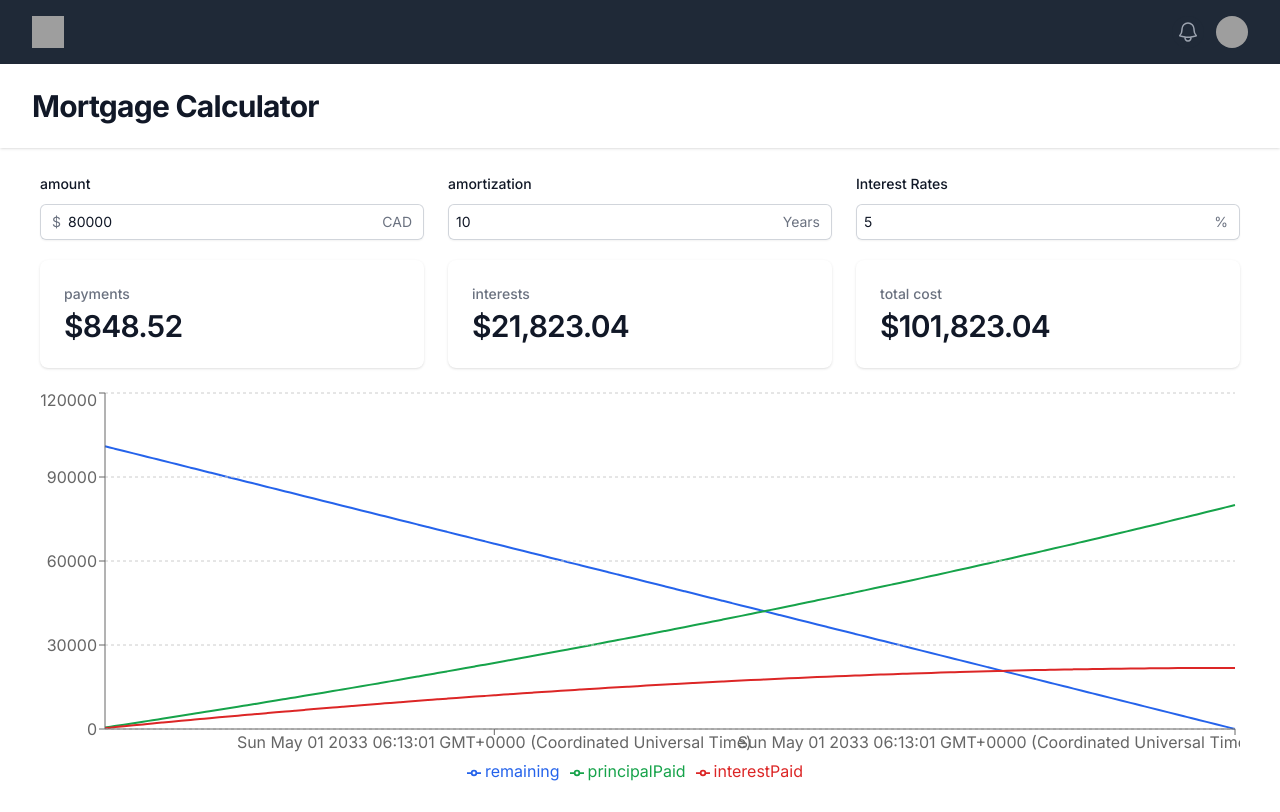
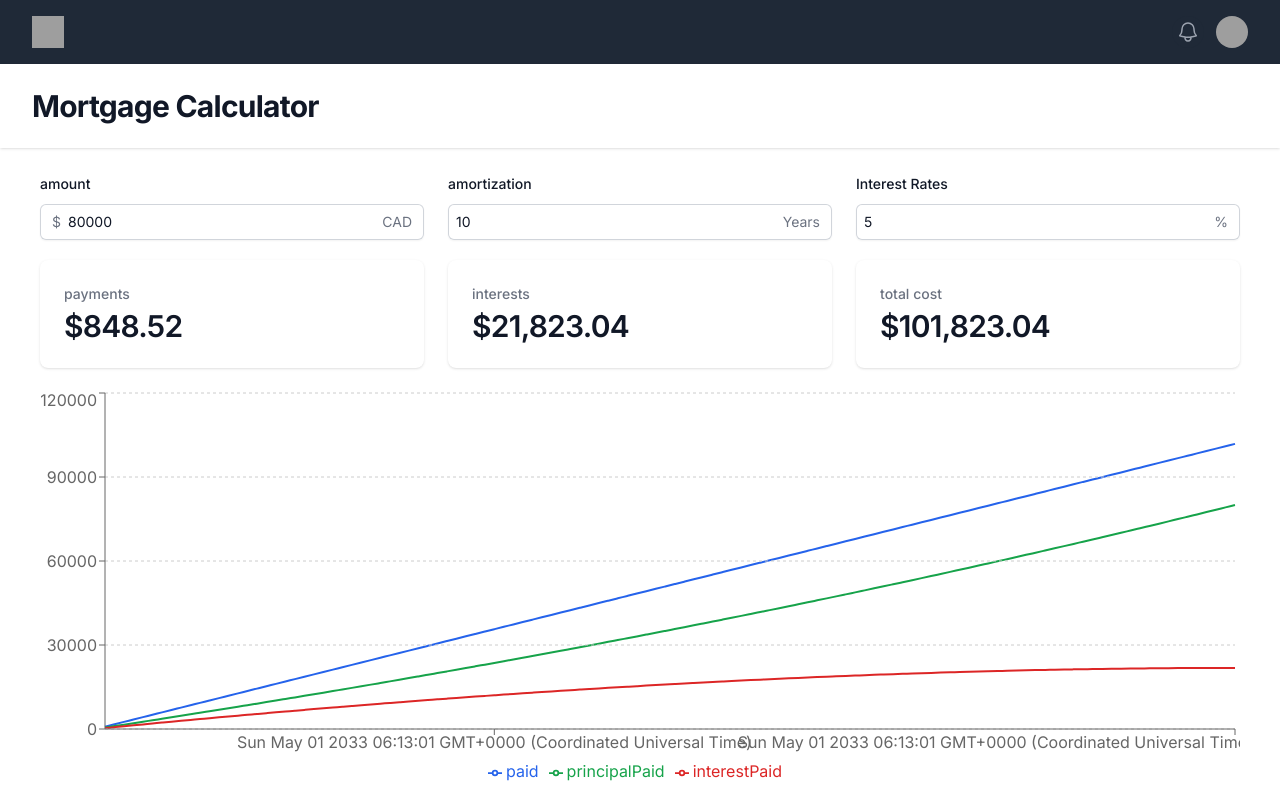
Before and after one commit to alexjoybc/realtor, a Next.js app in the folder src/realtor/: page / in a window 1280 px wide. Built offline with nearby package versions, Linux system fonts and the light colour scheme; grey boxes are pictures that could not be loaded.

Commit message:
better display

```diff
--- a/src/realtor/src/app/page.js
+++ b/src/realtor/src/app/page.js
@@ -66,9 +66,9 @@ export default function Home() {
 
     const map = [];
     const date = new Date();
-    let remaining = monthlyPayment * length;
     let interestPaid = 0;
     let principalPaid = 0;
+    let paid = 0;
     let leftToPay = config.principal;
 
     console.log(date);
@@ -82,12 +82,12 @@ export default function Home() {
 
       leftToPay = leftToPay - (monthlyPayment - interest);
 
-      remaining = remaining - monthlyPayment;
+      paid = paid + monthlyPayment;
 
       map.push({
         "date": date,
         "value": monthlyPayment,
-        "remaining": Math.round(remaining * 100) / 100,
+        "paid": Math.round(paid * 100) / 100,
         "interestPaid": Math.round(interestPaid * 100) / 100,
         "principalPaid": Math.round(principalPaid * 100) / 100
       });
@@ -250,7 +250,7 @@ export default function Home() {
         <div className="mt-5 mx-2 grid grid-cols-1">
           <ResponsiveContainer width="100%" height={400}>
             <LineChart data={paymentSchedule}>
-              <Line type="monotone" dataKey="remaining" stroke="#2563eb" dot={false} strokeWidth={2} />
+              <Line type="monotone" dataKey="paid" stroke="#2563eb" dot={false} strokeWidth={2} />
               <Line type="monotone" dataKey="principalPaid" stroke="#16a34a" dot={false} strokeWidth={2}/>
               <Line type="monotone" dataKey="interestPaid" stroke="#dc2626" dot={false} strokeWidth={2}/>
               <CartesianGrid stroke="#ccc" strokeDasharray="3 3" vertical={false} />
```
